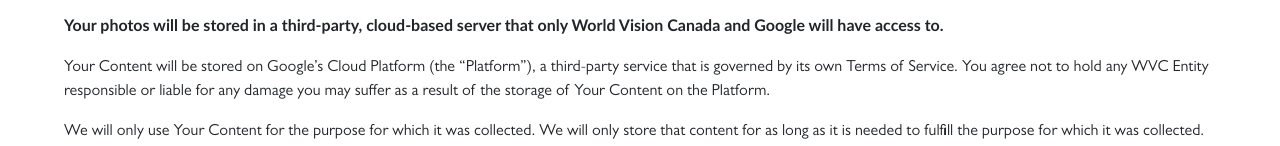
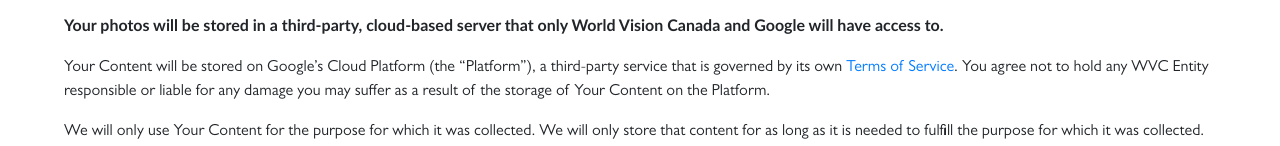
Before and after one commit to internrandomtesting/internrandomtesting.github.io, a plain HTML site: page index.html in a window 1280 px wide. Shown: the part 914-1060 px from the top of the page. Drawn offline with nearby package versions, Linux system fonts and the light colour scheme.

Commit message:
terms link

```diff
--- a/index.html
+++ b/index.html
@@ -64,7 +64,7 @@
 
     <p> Your Content will be stored on Google’s Cloud Platform (the “Platform”), a third-party service that is governed
         by
-        its own Terms of Service. You agree not to hold any WVC Entity responsible or liable for any damage you may
+        its own <a href = "https://cloud.google.com/security/privacy/">Terms of Service</a>. You agree not to hold any WVC Entity responsible or liable for any damage you may
         suffer
         as a result of the storage of Your Content on the Platform.</p>
     <p> We will only use Your Content for the purpose for which it was collected. We will only store that content for as
```
